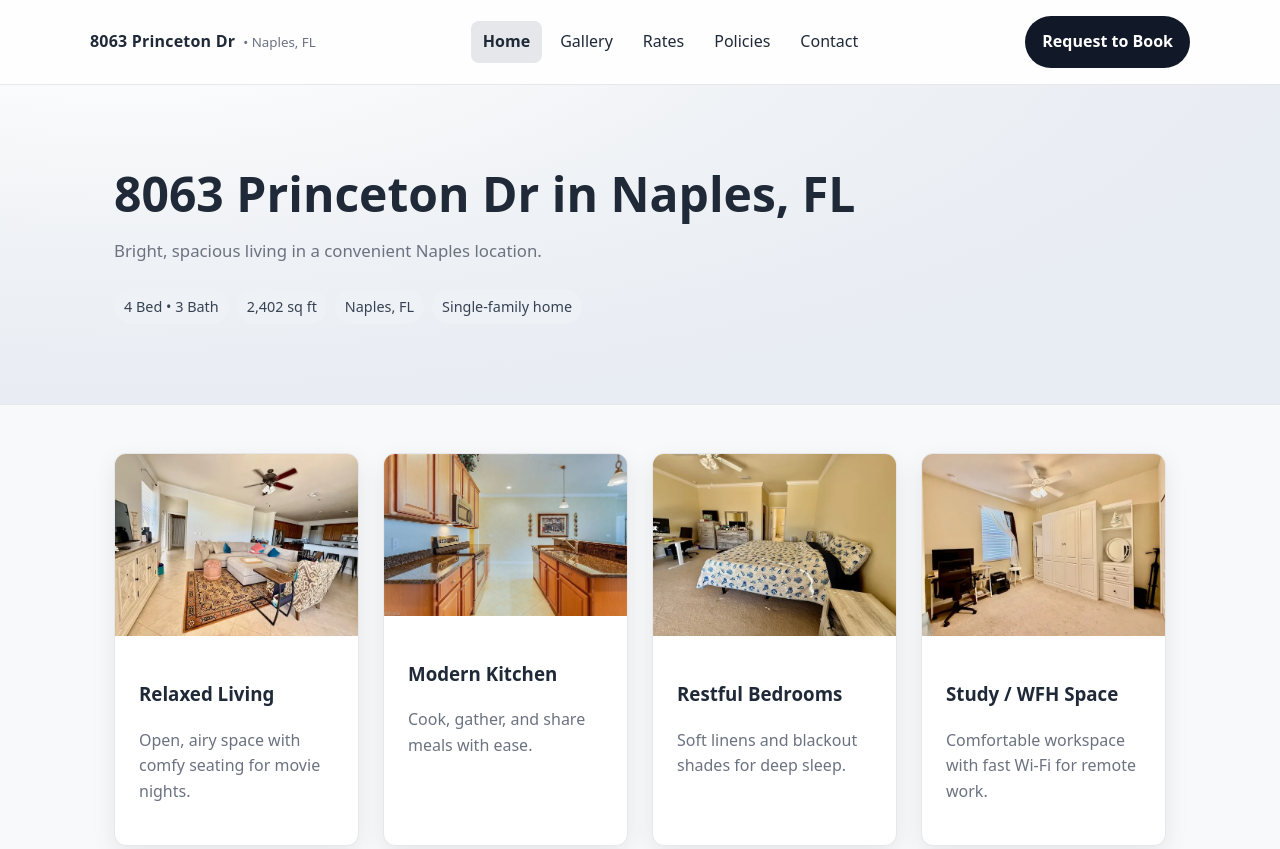
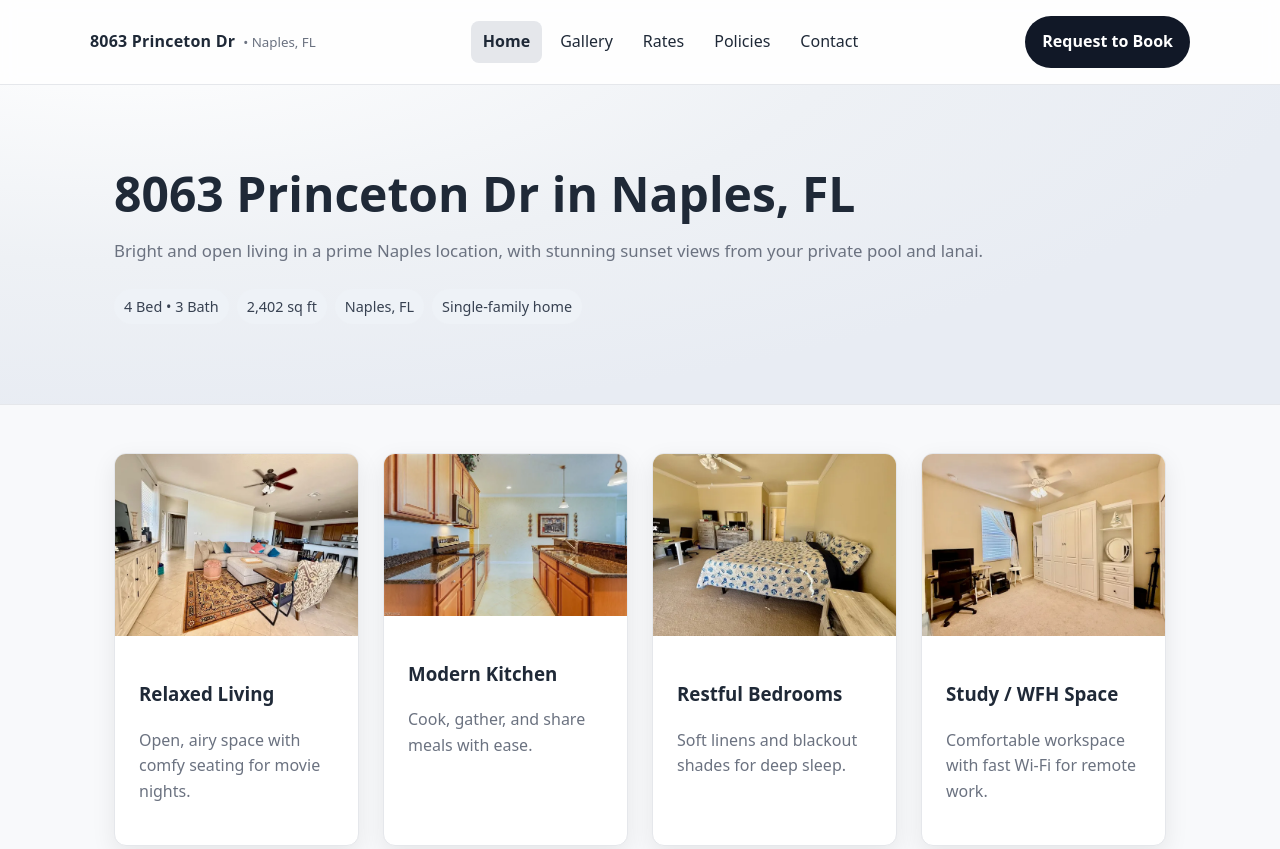
Before and after one commit to sunkay/diwali-rental-sites, a plain HTML site: page sites/8063Princeton/index.html in a window 1280 px wide. Shown: the top 849 px of the page. Drawn offline with Linux system fonts and the light colour scheme; files whose address does not match are found by name.

Commit message:
minor changes

```diff
--- a/sites/8063Princeton/index.html
+++ b/sites/8063Princeton/index.html
@@ -42,7 +42,7 @@
       <section class="hero">
         <div class="container">
           <h1><span data-site-name>8063 Princeton Dr</span> in <span data-site-location>Naples, FL</span></h1>
-          <p class="lead">Bright, spacious living in a convenient Naples location.</p>
+          <p class="lead">Bright and open living in a prime Naples location, with stunning sunset views from your private pool and lanai. </p>
           <div class="pill-list" aria-label="Highlights">
             <span class="pill">4 Bed • 3 Bath</span>
             <span class="pill">2,402 sq ft</span>
```
